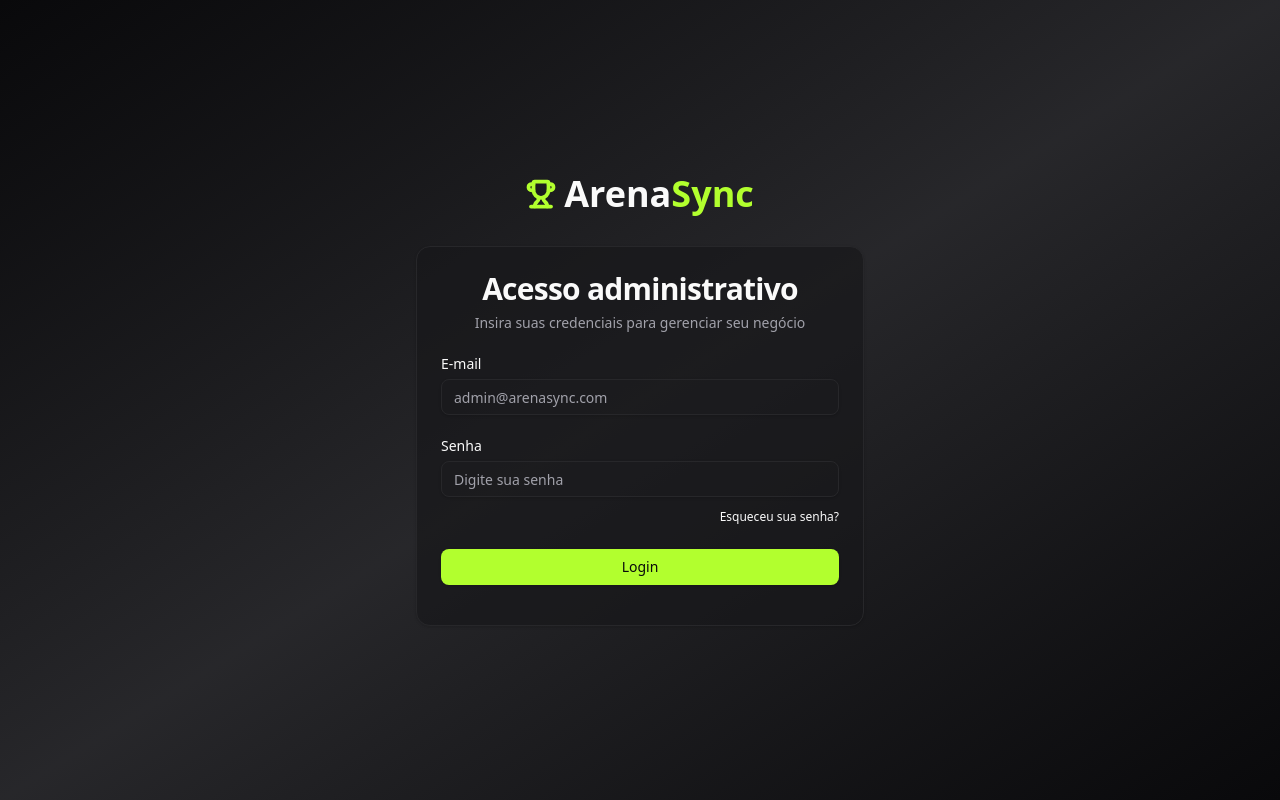
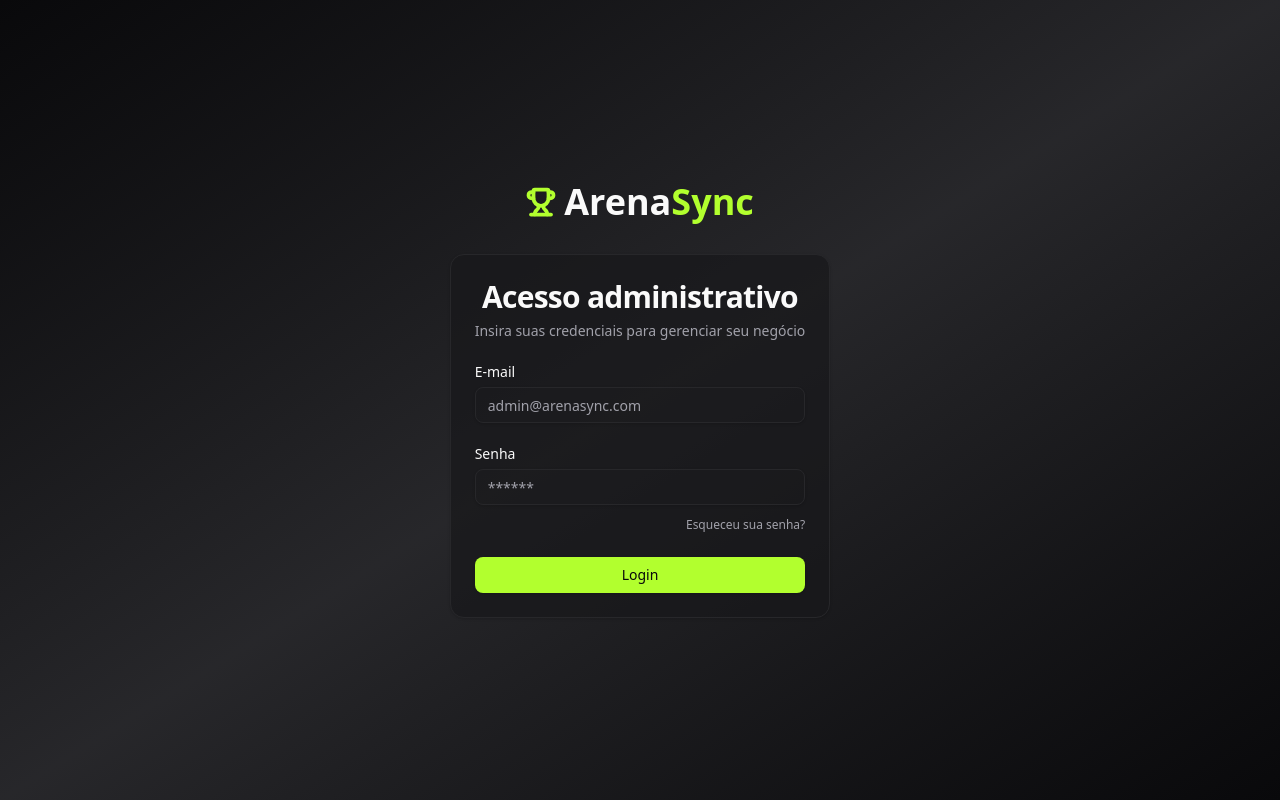
Before and after one commit to MatheusBorgesDev/arena-sync, a Next.js app: page /login in a window 1280 px wide. Built offline with nearby package versions, Linux system fonts and the light colour scheme.

Commit message:
feat: enhance login form with validation and loading state

```diff
--- a/package.json
+++ b/package.json
@@ -10,6 +10,7 @@
     "prepare": "husky"
   },
   "dependencies": {
+    "@hookform/resolvers": "^5.2.2",
     "@radix-ui/react-label": "^2.1.8",
     "@radix-ui/react-slot": "^1.2.4",
     "@tanstack/react-query": "^5.90.20",
@@ -20,7 +21,9 @@
     "radix-ui": "^1.4.3",
     "react": "19.2.3",
     "react-dom": "19.2.3",
+    "react-hook-form": "^7.71.1",
     "tailwind-merge": "^3.4.0",
+    "zod": "^4.3.6",
     "zustand": "^5.0.11"
   },
   "devDependencies": {
--- a/src/app/globals.css
+++ b/src/app/globals.css
@@ -95,7 +95,7 @@
   --muted-foreground: #a1a1aa;
   --accent: #1f2613;
   --accent-foreground: hsl(82 100% 59%);
-  --destructive: #7f1d1d;
+  --destructive: #cc2c2c;
   --destructive-foreground: #fafafa;
   --border: #27272a;
   --input: #27272a;
--- a/src/features/auth/components/login-form.tsx
+++ b/src/features/auth/components/login-form.tsx
@@ -1,59 +1,109 @@
-import { Button } from "@/shared/components/ui/button"
-import { Card, CardContent, CardDescription, CardFooter, CardHeader, CardTitle } from "@/shared/components/ui/card"
-import { Input } from "@/shared/components/ui/input"
-import { Label } from "@/shared/components/ui/label"
-import { businessName } from "@/shared/constants/business"
-import { Trophy } from "lucide-react"
-import Link from "next/link"
+"use client";
+
+import Link from "next/link";
+import { Trophy, Loader2 } from "lucide-react";
+
+import { Button } from "@/shared/components/ui/button";
+import {
+  Card,
+  CardContent,
+  CardDescription,
+  CardHeader,
+  CardTitle,
+} from "@/shared/components/ui/card";
+import { Input } from "@/shared/components/ui/input";
+
+import { businessName } from "@/shared/constants/business";
+import { useLoginForm } from "../hooks/use-login-form";
 
 export const LoginForm = () => {
-    return <div className="flex items-center justify-center flex-col gap-8">
+  const { register, handleSubmit, errors, handleLogin, isSubmitting } = useLoginForm();
 
+  return (
+    <div className="flex flex-col items-center justify-center gap-8">
       <div className="flex items-center gap-2 text-primary">
-            <Trophy size={30} strokeWidth='3px'/>
+        <Trophy size={30} strokeWidth={3} />
         <div className="text-4xl font-bold">
           <span className="text-foreground">{businessName[0]}</span>
-                <span >{businessName[1]}</span>
+          <span>{businessName[1]}</span>
         </div>
       </div>
 
-    <Card className="w-md">
+      <Card className="w-full max-w-md min-w-[350px]">
         <CardHeader className="flex flex-col items-center">
-            <CardTitle className="text-3xl">
-                Acesso administrativo
-            </CardTitle>
-
+          <CardTitle className="text-3xl">Acesso administrativo</CardTitle>
           <CardDescription>
             Insira suas credenciais para gerenciar seu negócio
           </CardDescription>
         </CardHeader>
 
-        <CardContent className="flex flex-col gap-6">
+        <CardContent>
+          <form onSubmit={handleSubmit(handleLogin)} className="flex flex-col gap-6">
             <div className="flex flex-col gap-2">
-                <Label htmlFor="email">
-                    <span>E-mail</span>
-                </Label>
-
-                <Input id="email" type="email" placeholder="admin@arenasync.com"/>
+              <label
+                htmlFor="email"
+                className="text-sm font-medium leading-none peer-disabled:cursor-not-allowed peer-disabled:opacity-70"
+              >
+                E-mail
+              </label>
+              <Input
+                id="email"
+                type="email"
+                placeholder="admin@arenasync.com"
+                {...register("email")}
+                className={errors.email ? "border-destructive focus-visible:ring-destructive" : ""}
+              />
+              {errors.email && (
+                <p className="text-[0.8rem] font-medium text-destructive">
+                  {errors.email.message}
+                </p>
+              )}
             </div>
 
+            {/* Campo de Senha */}
             <div className="flex flex-col gap-2">
-                <Label htmlFor="password">
-                 <span>Senha</span>
-                </Label>
-                <Input id="password" type="password" placeholder="Digite sua senha"/>
+              <label
+                htmlFor="password"
+                className="text-sm font-medium leading-none peer-disabled:cursor-not-allowed peer-disabled:opacity-70"
+              >
+                Senha
+              </label>
+              <Input
+                id="password"
+                type="password"
+                placeholder="******"
+                {...register("password")}
+                className={errors.password ? "border-destructive focus-visible:ring-destructive" : ""}
+              />
+              {errors.password && (
+                <p className="text-[0.8rem] font-medium text-destructive">
+                  {errors.password.message}
+                </p>
+              )}
 
-                <Link href='' className="self-end text-xs mt-1">Esqueceu sua senha?</Link>
+              <div className="flex justify-end mt-1">
+                <Link
+                  href="/forgot-password"
+                  className="text-xs text-muted-foreground hover:text-primary"
+                >
+                  Esqueceu sua senha?
+                </Link>
+              </div>
             </div>
 
+            <Button type="submit" className="w-full" disabled={isSubmitting}>
+              {isSubmitting ? (
+                <>
+                  <Loader2 className="mr-2 h-4 w-4 animate-spin" />
+                  Entrando...
+                </>
+              ) : (
+                "Login"
+              )}
+            </Button>
+          </form>
         </CardContent>
-
-        <CardFooter className="flex gap-4 flex-col pb-10">
-            <Button className="w-full" >
-                Login
-            </Button>
-        </CardFooter>
       </Card>
-
     </div>
-}
+  );
+};
--- /dev/null
+++ b/src/features/auth/hooks/use-login-form.ts
@@ -0,0 +1,33 @@
+import { useForm } from "react-hook-form";
+import { zodResolver } from "@hookform/resolvers/zod";
+import { loginSchema, type LoginFormValues } from "../schemas/login-schema";
+
+export const useLoginForm = () => {
+  const {
+    register,
+    handleSubmit,
+    formState: { errors, isSubmitting },
+  } = useForm<LoginFormValues>({
+    resolver: zodResolver(loginSchema),
+    mode: "onChange",
+    defaultValues: {
+      email: "",
+      password: "",
+    },
+  });
+
+  const handleLogin = async (data: LoginFormValues) => {
+    // Simulação de chamada de API
+    await new Promise((resolve) => setTimeout(resolve, 2000));
+    console.log("Login realizado:", data);
+  };
+
+  return {
+    register,
+    handleSubmit,
+    errors,
+    handleLogin,
+    isSubmitting,
+  };
+
+};
--- /dev/null
+++ b/src/features/auth/schemas/login-schema.ts
@@ -0,0 +1,15 @@
+import {z} from "zod";
+
+const passwordMinLength = 6;
+
+export const loginSchema = z.object({
+  email: z.string()
+    .min(1, "E-mail é obrigatório")
+    .email("E-mail inválido"),
+
+  password: z.string()
+    .min(1, "Senha é obrigatória")
+    .min(passwordMinLength, `Senha deve ter pelo menos ${passwordMinLength} caracteres`),
+});
+
+export type LoginFormValues = z.infer<typeof loginSchema>;
```
Also changed, not shown: 1 other file (tests, documents, lock files or other folders). Lines whose indentation alone changed are shown as unchanged.
